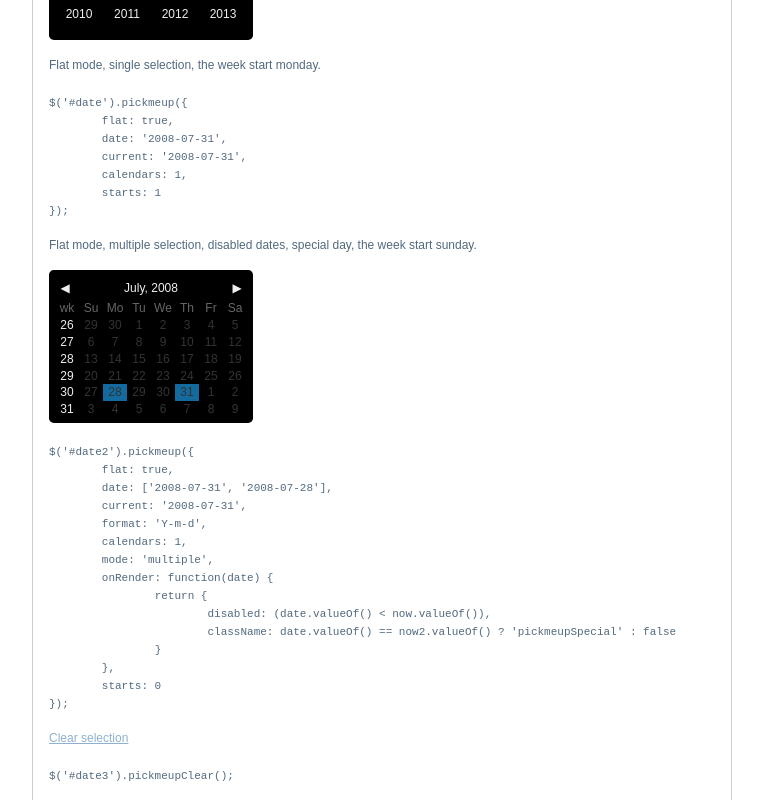
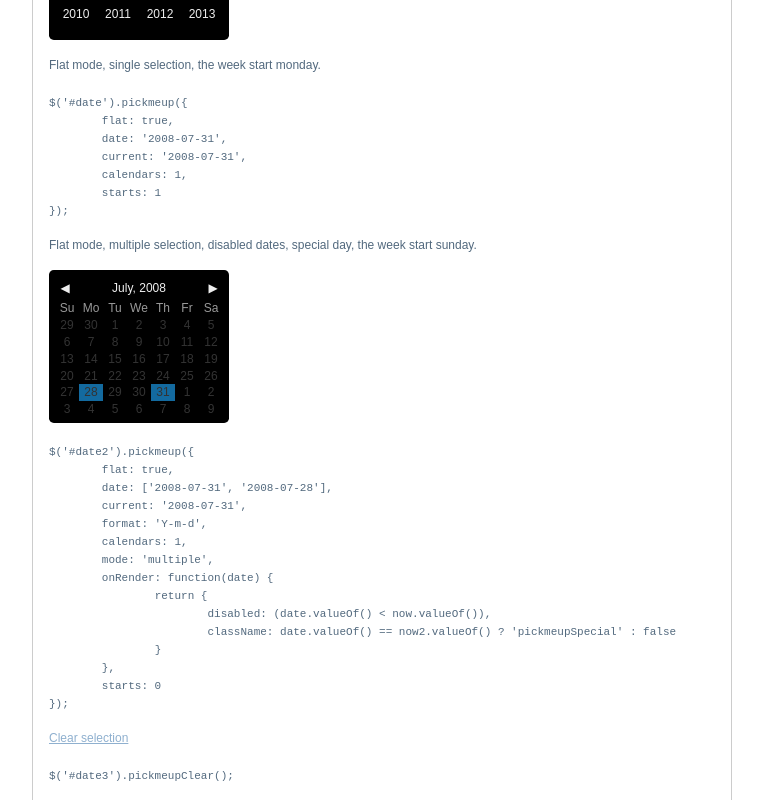
Before and after one commit to nazar-pc/PickMeUp, a plain HTML site: page index.html in a window 1280 px wide. Shown: the part 720-1520 px from the top of the page, without its empty margins (258-1021 px from the left). Drawn offline with Linux system fonts and the light colour scheme.

Commit message:
Weeks on left side removed. All buttons works.

```diff
--- a/css/_config.scss
+++ b/css/_config.scss
@@ -7,4 +7,4 @@ $not-in-month-hover					: #999;
 $disabled							: #333;
 $selected-background 				: #136a9f;
 $not-in-month-selected-background	: #17384d;
-$day-of-week						: $not-in-month;
+$day-of-week						: $not-in-month-hover;
--- a/css/pickmeup.scss
+++ b/css/pickmeup.scss
@@ -91,12 +91,13 @@
 			.pmu-button {
 				padding    : .9em 0;
 				text-align : center;
-				width      : 4rem;
+				width      : 3.5rem;
 			}
 		}
 
 		.pmu-day-of-week {
-			color : $day-of-week;
+			color  : $day-of-week;
+			cursor : default;
 		}
 
 		.pmu-day-of-week,
--- a/js/pickmeup.js
+++ b/js/pickmeup.js
@@ -23,7 +23,6 @@
 							'<div class="pmu-month pmu-button"></div>',
 						'</nav>',
 						'<nav class="pmu-day-of-week">',
-							'<div><%=week%></div>',
 							'<div><%=day1%></div>',
 							'<div><%=day2%></div>',
 							'<div><%=day3%></div>',
@@ -37,64 +36,58 @@
 				days: [
 					'<div class="pmu-days">',
 						'<div>',
-							'<div class="pmu-week pmu-button"><%=weeks[0].week%></div>',
-							'<div class="<%=weeks[0].days[0].classname%> pmu-button"><%=weeks[0].days[0].text%></div>',
-							'<div class="<%=weeks[0].days[1].classname%> pmu-button"><%=weeks[0].days[1].text%></div>',
-							'<div class="<%=weeks[0].days[2].classname%> pmu-button"><%=weeks[0].days[2].text%></div>',
-							'<div class="<%=weeks[0].days[3].classname%> pmu-button"><%=weeks[0].days[3].text%></div>',
-							'<div class="<%=weeks[0].days[4].classname%> pmu-button"><%=weeks[0].days[4].text%></div>',
-							'<div class="<%=weeks[0].days[5].classname%> pmu-button"><%=weeks[0].days[5].text%></div>',
-							'<div class="<%=weeks[0].days[6].classname%> pmu-button"><%=weeks[0].days[6].text%></div>',
+							'<div class="<%=days[0][0].class%> pmu-button"><%=days[0][0].text%></div>',
+							'<div class="<%=days[0][1].class%> pmu-button"><%=days[0][1].text%></div>',
+							'<div class="<%=days[0][2].class%> pmu-button"><%=days[0][2].text%></div>',
+							'<div class="<%=days[0][3].class%> pmu-button"><%=days[0][3].text%></div>',
+							'<div class="<%=days[0][4].class%> pmu-button"><%=days[0][4].text%></div>',
+							'<div class="<%=days[0][5].class%> pmu-button"><%=days[0][5].text%></div>',
+							'<div class="<%=days[0][6].class%> pmu-button"><%=days[0][6].text%></div>',
 						'</div>',
 						'<div>',
-							'<div class="pmu-week pmu-button"><%=weeks[1].week%></div>',
-							'<div class="<%=weeks[1].days[0].classname%> pmu-button"><%=weeks[1].days[0].text%></div>',
-							'<div class="<%=weeks[1].days[1].classname%> pmu-button"><%=weeks[1].days[1].text%></div>',
-							'<div class="<%=weeks[1].days[2].classname%> pmu-button"><%=weeks[1].days[2].text%></div>',
-							'<div class="<%=weeks[1].days[3].classname%> pmu-button"><%=weeks[1].days[3].text%></div>',
-							'<div class="<%=weeks[1].days[4].classname%> pmu-button"><%=weeks[1].days[4].text%></div>',
-							'<div class="<%=weeks[1].days[5].classname%> pmu-button"><%=weeks[1].days[5].text%></div>',
-							'<div class="<%=weeks[1].days[6].classname%> pmu-button"><%=weeks[1].days[6].text%></div>',
+							'<div class="<%=days[1][0].class%> pmu-button"><%=days[1][0].text%></div>',
+							'<div class="<%=days[1][1].class%> pmu-button"><%=days[1][1].text%></div>',
+							'<div class="<%=days[1][2].class%> pmu-button"><%=days[1][2].text%></div>',
+							'<div class="<%=days[1][3].class%> pmu-button"><%=days[1][3].text%></div>',
+							'<div class="<%=days[1][4].class%> pmu-button"><%=days[1][4].text%></div>',
+							'<div class="<%=days[1][5].class%> pmu-button"><%=days[1][5].text%></div>',
+							'<div class="<%=days[1][6].class%> pmu-button"><%=days[1][6].text%></div>',
 						'</div>',
 						'<div>',
-							'<div class="pmu-week pmu-button"><%=weeks[2].week%></div>',
-							'<div class="<%=weeks[2].days[0].classname%> pmu-button"><%=weeks[2].days[0].text%></div>',
-							'<div class="<%=weeks[2].days[1].classname%> pmu-button"><%=weeks[2].days[1].text%></div>',
-							'<div class="<%=weeks[2].days[2].classname%> pmu-button"><%=weeks[2].days[2].text%></div>',
-							'<div class="<%=weeks[2].days[3].classname%> pmu-button"><%=weeks[2].days[3].text%></div>',
-							'<div class="<%=weeks[2].days[4].classname%> pmu-button"><%=weeks[2].days[4].text%></div>',
-							'<div class="<%=weeks[2].days[5].classname%> pmu-button"><%=weeks[2].days[5].text%></div>',
-							'<div class="<%=weeks[2].days[6].classname%> pmu-button"><%=weeks[2].days[6].text%></div>',
+							'<div class="<%=days[2][0].class%> pmu-button"><%=days[2][0].text%></div>',
+							'<div class="<%=days[2][1].class%> pmu-button"><%=days[2][1].text%></div>',
+							'<div class="<%=days[2][2].class%> pmu-button"><%=days[2][2].text%></div>',
+							'<div class="<%=days[2][3].class%> pmu-button"><%=days[2][3].text%></div>',
+							'<div class="<%=days[2][4].class%> pmu-button"><%=days[2][4].text%></div>',
+							'<div class="<%=days[2][5].class%> pmu-button"><%=days[2][5].text%></div>',
+							'<div class="<%=days[2][6].class%> pmu-button"><%=days[2][6].text%></div>',
 						'</div>',
 						'<div>',
-							'<div class="pmu-week pmu-button"><%=weeks[3].week%></div>',
-							'<div class="<%=weeks[3].days[0].classname%> pmu-button"><%=weeks[3].days[0].text%></div>',
-							'<div class="<%=weeks[3].days[1].classname%> pmu-button"><%=weeks[3].days[1].text%></div>',
-							'<div class="<%=weeks[3].days[2].classname%> pmu-button"><%=weeks[3].days[2].text%></div>',
-							'<div class="<%=weeks[3].days[3].classname%> pmu-button"><%=weeks[3].days[3].text%></div>',
-							'<div class="<%=weeks[3].days[4].classname%> pmu-button"><%=weeks[3].days[4].text%></div>',
-							'<div class="<%=weeks[3].days[5].classname%> pmu-button"><%=weeks[3].days[5].text%></div>',
-							'<div class="<%=weeks[3].days[6].classname%> pmu-button"><%=weeks[3].days[6].text%></div>',
+							'<div class="<%=days[3][0].class%> pmu-button"><%=days[3][0].text%></div>',
+							'<div class="<%=days[3][1].class%> pmu-button"><%=days[3][1].text%></div>',
+							'<div class="<%=days[3][2].class%> pmu-button"><%=days[3][2].text%></div>',
+							'<div class="<%=days[3][3].class%> pmu-button"><%=days[3][3].text%></div>',
+							'<div class="<%=days[3][4].class%> pmu-button"><%=days[3][4].text%></div>',
+							'<div class="<%=days[3][5].class%> pmu-button"><%=days[3][5].text%></div>',
+							'<div class="<%=days[3][6].class%> pmu-button"><%=days[3][6].text%></div>',
 						'</div>',
 						'<div>',
-							'<div class="pmu-week pmu-button"><%=weeks[4].week%></div>',
-							'<div class="<%=weeks[4].days[0].classname%> pmu-button"><%=weeks[4].days[0].text%></div>',
-							'<div class="<%=weeks[4].days[1].classname%> pmu-button"><%=weeks[4].days[1].text%></div>',
-							'<div class="<%=weeks[4].days[2].classname%> pmu-button"><%=weeks[4].days[2].text%></div>',
-							'<div class="<%=weeks[4].days[3].classname%> pmu-button"><%=weeks[4].days[3].text%></div>',
-							'<div class="<%=weeks[4].days[4].classname%> pmu-button"><%=weeks[4].days[4].text%></div>',
-							'<div class="<%=weeks[4].days[5].classname%> pmu-button"><%=weeks[4].days[5].text%></div>',
-							'<div class="<%=weeks[4].days[6].classname%> pmu-button"><%=weeks[4].days[6].text%></div>',
+							'<div class="<%=days[4][0].class%> pmu-button"><%=days[4][0].text%></div>',
+							'<div class="<%=days[4][1].class%> pmu-button"><%=days[4][1].text%></div>',
+							'<div class="<%=days[4][2].class%> pmu-button"><%=days[4][2].text%></div>',
+							'<div class="<%=days[4][3].class%> pmu-button"><%=days[4][3].text%></div>',
+							'<div class="<%=days[4][4].class%> pmu-button"><%=days[4][4].text%></div>',
+							'<div class="<%=days[4][5].class%> pmu-button"><%=days[4][5].text%></div>',
+							'<div class="<%=days[4][6].class%> pmu-button"><%=days[4][6].text%></div>',
 						'</div>',
 						'<div>',
-							'<div class="pmu-week pmu-button"><%=weeks[5].week%></div>',
-							'<div class="<%=weeks[5].days[0].classname%> pmu-button"><%=weeks[5].days[0].text%></div>',
-							'<div class="<%=weeks[5].days[1].classname%> pmu-button"><%=weeks[5].days[1].text%></div>',
-							'<div class="<%=weeks[5].days[2].classname%> pmu-button"><%=weeks[5].days[2].text%></div>',
-							'<div class="<%=weeks[5].days[3].classname%> pmu-button"><%=weeks[5].days[3].text%></div>',
-							'<div class="<%=weeks[5].days[4].classname%> pmu-button"><%=weeks[5].days[4].text%></div>',
-							'<div class="<%=weeks[5].days[5].classname%> pmu-button"><%=weeks[5].days[5].text%></div>',
-							'<div class="<%=weeks[5].days[6].classname%> pmu-button"><%=weeks[5].days[6].text%></div>',
+							'<div class="<%=days[5][0].class%> pmu-button"><%=days[5][0].text%></div>',
+							'<div class="<%=days[5][1].class%> pmu-button"><%=days[5][1].text%></div>',
+							'<div class="<%=days[5][2].class%> pmu-button"><%=days[5][2].text%></div>',
+							'<div class="<%=days[5][3].class%> pmu-button"><%=days[5][3].text%></div>',
+							'<div class="<%=days[5][4].class%> pmu-button"><%=days[5][4].text%></div>',
+							'<div class="<%=days[5][5].class%> pmu-button"><%=days[5][5].text%></div>',
+							'<div class="<%=days[5][6].class%> pmu-button"><%=days[5][6].text%></div>',
 						'</div>',
 					'</div>'
 				],
@@ -124,8 +117,8 @@
 			defaults = {
 				flat: false,
 				starts: 1,
-				prev: '&#9664;',
-				next: '&#9654;',
+				prev: '◀',
+				next: '▶',
 				lastSel: false,
 				mode: 'single',
 				view: 'days',
@@ -143,32 +136,27 @@
 					daysShort: ["Sun", "Mon", "Tue", "Wed", "Thu", "Fri", "Sat", "Sun"],
 					daysMin: ["Su", "Mo", "Tu", "We", "Th", "Fr", "Sa", "Su"],
 					months: ["January", "February", "March", "April", "May", "June", "July", "August", "September", "October", "November", "December"],
-					monthsShort: ["Jan", "Feb", "Mar", "Apr", "May", "Jun", "Jul", "Aug", "Sep", "Oct", "Nov", "Dec"],
-					weekMin: 'wk'
+					monthsShort: ["Jan", "Feb", "Mar", "Apr", "May", "Jun", "Jul", "Aug", "Sep", "Oct", "Nov", "Dec"]
 				}
 			},
 			fill = function(cal) {
 				cal = $(cal);
 				var options = cal.data('pickmeup');
-				var currentCal = Math.floor(options.calendars/2), date, data, dow, month, cnt = 0, week, days, indic, indic2, html, tblCal;
+				var currentCal = Math.floor(options.calendars / 2), date, data, dow, month, cnt = 0, days, week_row, day_of_week, html, tblCal;
 				cal.find('.pmu-instance > :not(nav)').remove();
 				for (var i = 0; i < options.calendars; i++) {
 					date = new Date(options.current);
 					date.addMonths(-currentCal + i);
 					tblCal = cal.find('.pmu-instance').eq(i);
-					switch (cal[0].className.match(/pmu-view-days|pmu-view-months|pmu-view-years/)[0]) {
-						case 'pmu-view-days':
-							dow = formatDate(date, 'B, Y');
-							break;
-						case 'pmu-view-months':
-							dow = date.getFullYear();
-							break;
-						case 'pmu-view-years':
-							dow = (date.getFullYear()-6) + ' - ' + (date.getFullYear()+5);
-							break;
+					if (cal.hasClass('pmu-view-years')) {
+						dow = (date.getFullYear() - 6) + ' - ' + (date.getFullYear()+5);
+					} else if (cal.hasClass('pmu-view-months')) {
+						dow = date.getFullYear();
+					} else  if (cal.hasClass('pmu-view-days')) {
+						dow = formatDate(date, 'B, Y');
 					}
 					tblCal.find('.pmu-month').text(dow);
-					dow = date.getFullYear()-6;
+					dow = date.getFullYear() - 6;
 					data = {
 						data: [],
 						className: 'pmu-years'
@@ -178,47 +166,42 @@
 					}
 					html = tmpl(tpl.months.join(''), data);
 					date.setDate(1);
-					data = {weeks:[], test: 10};
+					data = {days:[], test: 10};
 					month = date.getMonth();
 					dow = (date.getDay() - options.starts) % 7;
 					date.addDays(-(dow + (dow < 0 ? 7 : 0)));
-					week = -1;
 					cnt = 0;
 					while (cnt < 42) {
-						indic = parseInt(cnt/7,10);
-						indic2 = cnt%7;
-						if (!data.weeks[indic]) {
-							week = date.getWeekNumber();
-							data.weeks[indic] = {
-								week: week,
-								days: []
-							};
+						week_row = parseInt(cnt / 7,10);
+						day_of_week = cnt % 7;
+						if (!data.days[week_row]) {
+							data.days[week_row] = [];
 						}
-						data.weeks[indic].days[indic2] = {
+						data.days[week_row][day_of_week] = {
 							text: date.getDate(),
-							classname: []
+							class: []
 						};
 						if (month != date.getMonth()) {
-							data.weeks[indic].days[indic2].classname.push('pmu-not-in-month');
+							data.days[week_row][day_of_week].class.push('pmu-not-in-month');
 						}
 						if (date.getDay() == 0) {
-							data.weeks[indic].days[indic2].classname.push('pmu-sunday');
+							data.days[week_row][day_of_week].class.push('pmu-sunday');
 						}
 						if (date.getDay() == 6) {
-							data.weeks[indic].days[indic2].classname.push('pmu-saturday');
+							data.days[week_row][day_of_week].class.push('pmu-saturday');
 						}
 						var fromUser = options.onRender(date);
 						var val = date.valueOf();
 						if (fromUser.selected || options.date == val || $.inArray(val, options.date) > -1 || (options.mode == 'range' && val >= options.date[0] && val <= options.date[1])) {
-							data.weeks[indic].days[indic2].classname.push('pmu-selected');
+							data.days[week_row][day_of_week].class.push('pmu-selected');
 						}
 						if (fromUser.disabled) {
-							data.weeks[indic].days[indic2].classname.push('pmu-disabled');
+							data.days[week_row][day_of_week].class.push('pmu-disabled');
 						}
 						if (fromUser.className) {
-							data.weeks[indic].days[indic2].classname.push(fromUser.className);
+							data.days[week_row][day_of_week].class.push(fromUser.className);
 						}
-						data.weeks[indic].days[indic2].classname = data.weeks[indic].days[indic2].classname.join(' ');
+						data.days[week_row][day_of_week].class = data.days[week_row][day_of_week].class.join(' ');
 						cnt++;
 						date.addDays(1);
 					}
@@ -283,7 +266,6 @@
 				var m = date.getMonth();
 				var d = date.getDate();
 				var y = date.getFullYear();
-				var wn = date.getWeekNumber();
 				var w = date.getDay();
 				var s = {};
 				var hr = date.getHours();
@@ -300,13 +282,13 @@
 					part = parts[i];
 					switch (parts[i]) {
 						case 'a':
-							part = date.getDayName();
+							part = date.getDayName(false);
 							break;
 						case 'A':
 							part = date.getDayName(true);
 							break;
 						case 'b':
-							part = date.getMonthName();
+							part = date.getMonthName(false);
 							break;
 						case 'B':
 							part = date.getMonthName(true);
@@ -404,20 +386,14 @@
 					this.setDate(Math.min(this.tempDate, this.getMaxDays()));
 				};
 				Date.prototype.getMaxDays = function() {
-					var tmpDate = new Date(Date.parse(this)),
+					var tmpDate = new Date(),
 						d = 28, m;
 					m = tmpDate.getMonth();
-					d = 28;
 					while (tmpDate.getMonth() == m) {
 						d ++;
 						tmpDate.setDate(d);
 					}
 					return d - 1;
-				};
-				Date.prototype.getFirstDay = function() {
-					var tmpDate = new Date(Date.parse(this));
-					tmpDate.setDate(1);
-					return tmpDate.getDay();
 				};
 				Date.prototype.getWeekNumber = function() {
 					var tempDate = new Date(this);
@@ -455,28 +431,15 @@
 						return false;
 					}
 					var options = $(this).data('pickmeup');
-					var instance = el.parentsUntil('.pickmeup');
+					var instance = el.parents('.pmu-instance').eq(0);
 					var root = instance.parent();
-					var tblIndex = $('.pmu-instance', this).index(root.get(0)) - 1;
+					var tblIndex = $('.pmu-instance', root).index(instance);
 					var tmp = new Date(options.current);
 					var changed = false;
 					var fillIt = false;
+					var val;
 					if (el.parent().is('nav')) {
-						if (root.hasClass('pmu-week') && options.mode == 'range' && !el.next().hasClass('pmu-disabled')) {
-							var val = parseInt(instance.next().text(), 10);
-							tmp.addMonths(tblIndex - Math.floor(options.calendars/2));
-							if (instance.next().hasClass('pmu-not-in-month')) {
-								tmp.addMonths(val > 15 ? -1 : 1);
-							}
-							tmp.setDate(val);
-							options.date[0] = (tmp.setHours(0,0,0,0)).valueOf();
-							tmp.setHours(23,59,59,0);
-							tmp.addDays(6);
-							options.date[1] = tmp.valueOf();
-							fillIt = true;
-							changed = true;
-							options.lastSel = false;
-						} else if (el.hasClass('pmu-month')) {
+						if (el.hasClass('pmu-month')) {
 							tmp.addMonths(tblIndex - Math.floor(options.calendars / 2));
 							if (root.hasClass('pmu-view-years')) {
 								root.removeClass('pmu-view-years').addClass('pmu-view-days');
@@ -498,19 +461,19 @@
 							}
 							fillIt = true;
 						}
-					} else if (!instance.hasClass('pmu-disabled')) {
+					} else if (!el.hasClass('pmu-disabled')) {
 						if (root.hasClass('pmu-view-years')) {
 							options.current.setFullYear(parseInt(el.text(), 10));
-							root.get(0).className = 'pmu-view-months';
+							root.removeClass('pmu-view-years').addClass('pmu-view-months');
 						} else if (root.hasClass('pmu-view-months')) {
-							options.current.setMonth(root.find('.pmu-months > div').index(instance));
+							options.current.setMonth(root.find('.pmu-months .pmu-button').index(el));
 							options.current.setFullYear(parseInt(root.find('.pmu-month').text(), 10));
-							options.current.addMonths(Math.floor(options.calendars/2) - tblIndex);
-							root.get(0).className = 'pmu-view-days';
+							options.current.addMonths(Math.floor(options.calendars / 2) - tblIndex);
+							root.removeClass('pmu-view-months').addClass('pmu-view-days');
 						} else {
-							var val = parseInt(el.text(), 10);
-							tmp.addMonths(tblIndex - Math.floor(options.calendars/2));
-							if (instance.hasClass('pmu-not-in-month')) {
+							val = parseInt(el.text(), 10);
+							tmp.addMonths(tblIndex - Math.floor(options.calendars / 2));
+							if (el.hasClass('pmu-not-in-month')) {
 								tmp.addMonths(val > 15 ? -1 : 1);
 							}
 							tmp.setDate(val);
@@ -550,7 +513,7 @@
 						changed = true;
 					}
 					if (fillIt) {
-						fill(this);
+						fill(root);
 					}
 					if (changed) {
 						options.onChange.apply(this, prepareDate(options));
@@ -710,7 +673,6 @@
 						for (var i = 0; i < options.calendars; i++) {
 							cnt = options.starts;
 							html += tmpl(tpl.head.join(''), {
-									week: options.locale.weekMin,
 									prev: options.prev,
 									next: options.next,
 									day1: options.locale.daysMin[(cnt++)%7],
```
Also changed, not shown: css/pickmeup.css.
